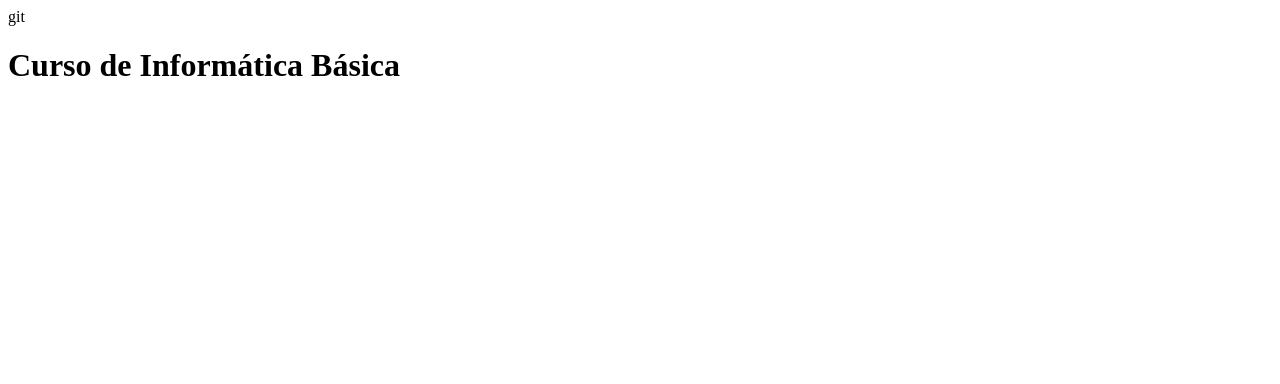
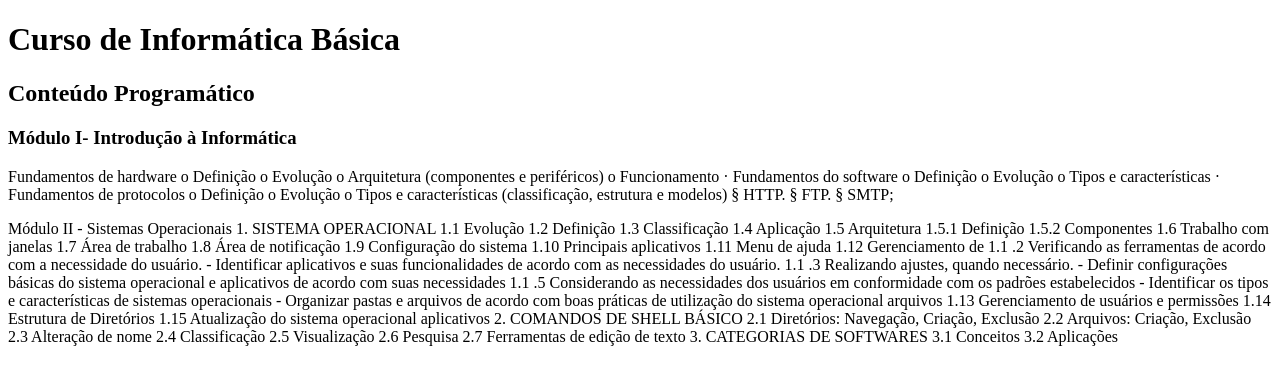
Before and after one commit to JocielPassos/Reedzero, a plain HTML site: page index.html in a window 1280 px wide. Drawn offline with Linux system fonts and the light colour scheme.

```diff
--- a/index.html
+++ b/index.html
@@ -6,8 +6,20 @@
     <meta name="viewport" content="width=device-width, initial-scale=1.0">
     <title>DFTech - Curso de Informática Básica</title>
 </head>
-<body>git
+<body>
     <h1> Curso de Informática Básica </h1>
+    <h2>Conteúdo Programático</h2>
+    <h3>Módulo I- Introdução à Informática</h3>
+
+    <p>Fundamentos de hardware o Definição o Evolução o Arquitetura (componentes e periféricos) o Funcionamento · Fundamentos do software o Definição o Evolução o Tipos e características · Fundamentos de protocolos o Definição o Evolução o Tipos e características (classificação, estrutura e modelos) § HTTP. § FTP. § SMTP;</p>
+
+    Módulo II - Sistemas Operacionais
+
+    1. SISTEMA OPERACIONAL 1.1 Evolução 1.2 Definição 1.3 Classificação 1.4 Aplicação 1.5 Arquitetura 1.5.1 Definição 1.5.2 Componentes 1.6 Trabalho com janelas 1.7 Área de trabalho 1.8 Área de notificação 1.9 Configuração do sistema 1.10 Principais aplicativos 1.11 Menu de ajuda 1.12 Gerenciamento de 1.1 .2 Verificando as ferramentas de acordo com a necessidade do usuário. - Identificar aplicativos e suas funcionalidades de acordo com as necessidades do usuário. 1.1 .3 Realizando ajustes, quando necessário. - Definir configurações básicas do sistema operacional e aplicativos de acordo com suas necessidades
+
+    1.1 .5 Considerando as necessidades dos usuários em conformidade com os padrões estabelecidos - Identificar os tipos e características de sistemas operacionais - Organizar pastas e arquivos de acordo com boas práticas de utilização do sistema operacional arquivos 1.13 Gerenciamento de usuários e permissões 1.14 Estrutura de Diretórios 1.15 Atualização do sistema operacional aplicativos 2. COMANDOS DE SHELL BÁSICO 2.1 Diretórios: Navegação, Criação, Exclusão 2.2 Arquivos: Criação, Exclusão 2.3 Alteração de nome 2.4 Classificação 2.5 Visualização 2.6 Pesquisa 2.7 Ferramentas de edição de texto 3. CATEGORIAS DE SOFTWARES 3.1 Conceitos 3.2 Aplicações
+
+
 </body>
 
 </html>
```
